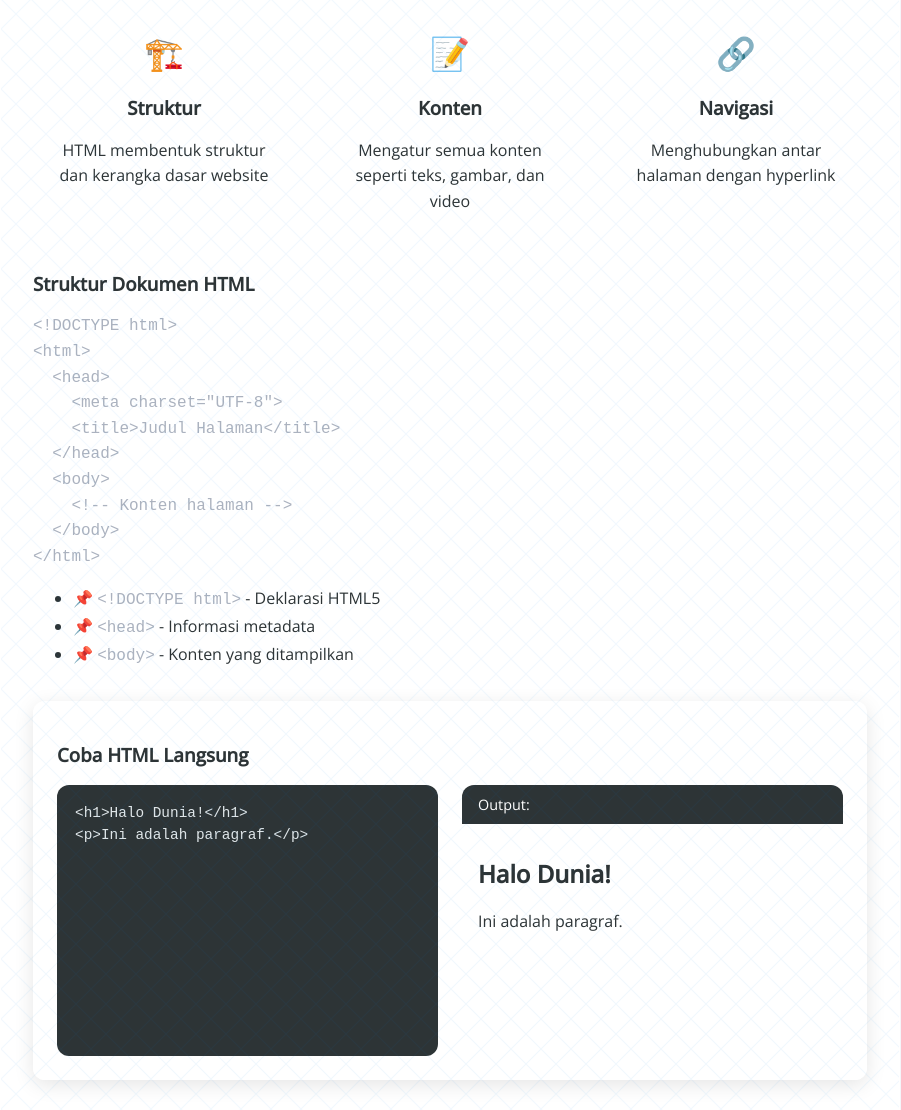
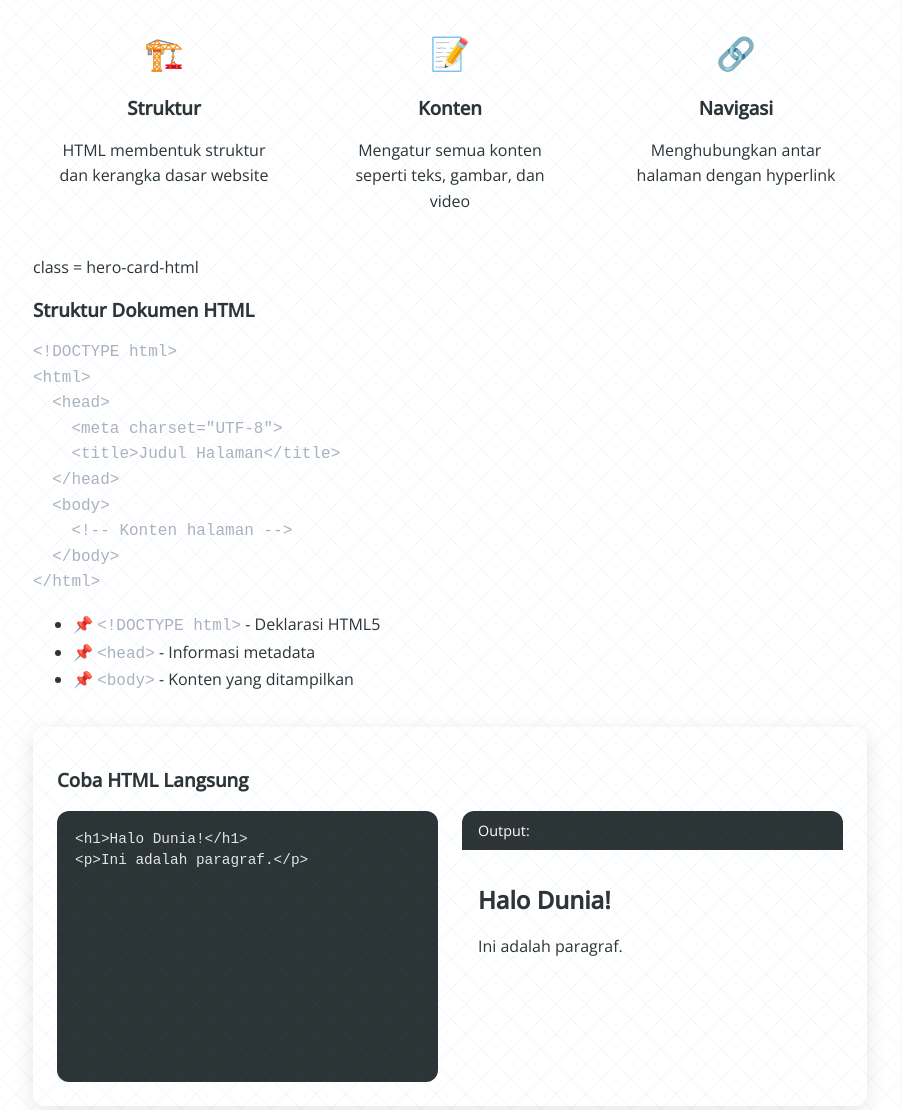
Before and after one commit to UDIN-COY/UDIN-COY.github.io, a plain HTML site: page html.html in a window 1280 px wide. Shown: the part 894-2004 px from the top of the page, without its empty margins (190-1091 px from the left). Drawn offline with nearby package versions, Linux system fonts and the light colour scheme.

Commit message:
Update html.html

```diff
--- a/html.html
+++ b/html.html
@@ -81,6 +81,7 @@
                 </div>
 
                 <!-- Diagram Struktur - Contoh struktur dokumen HTML -->
+                <div> class = hero-card-html</div>
                 <div class="structure-diagram">
                     <h3>Struktur Dokumen HTML</h3>
                     <div class="code-preview">
```
